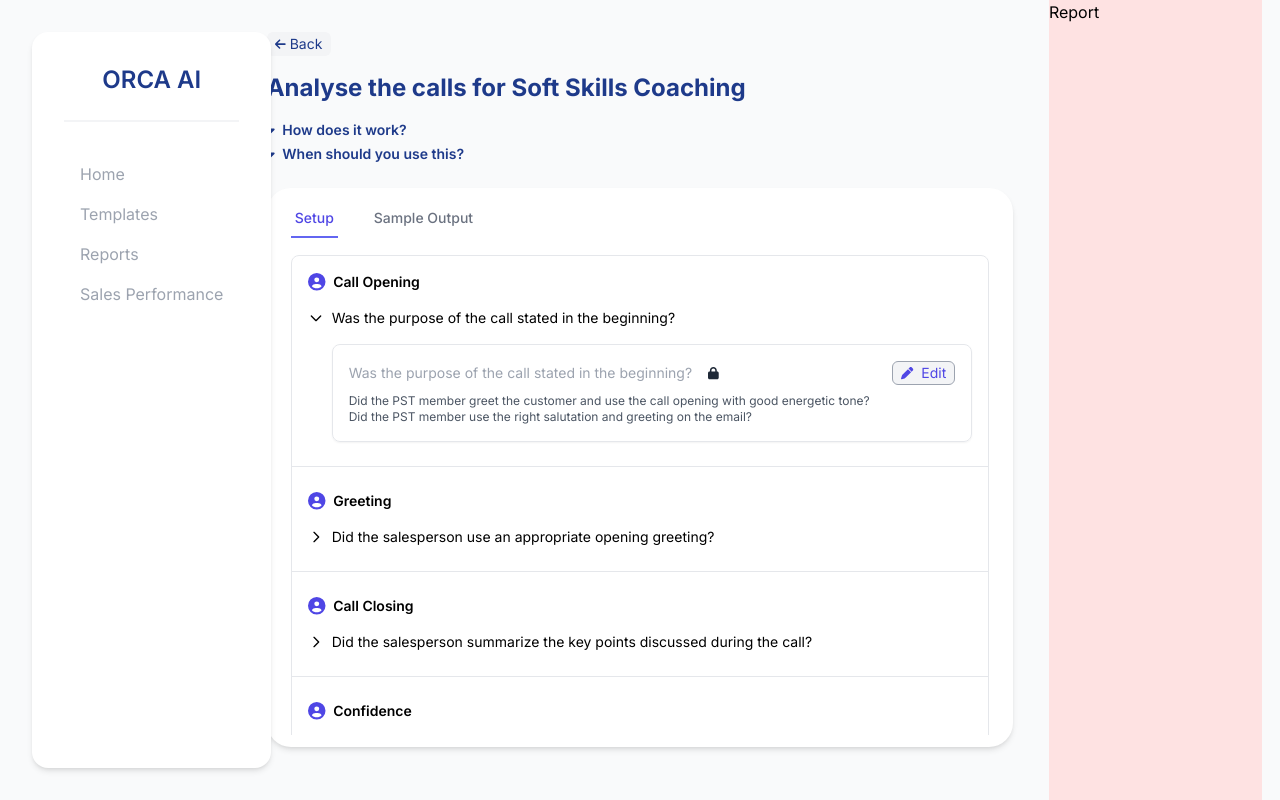
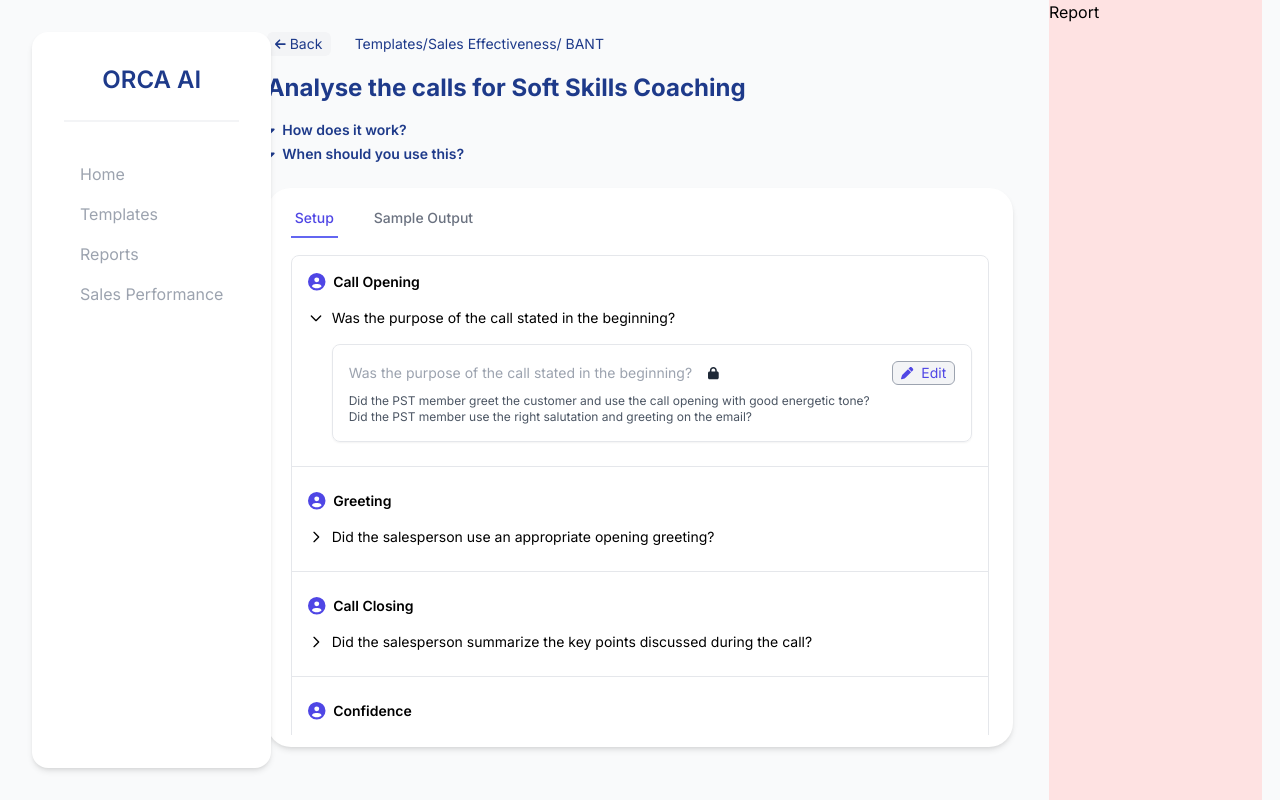
Before and after one commit to Aayushi-Agrwal/Orca.ai-assignment, a Next.js app: page / in a window 1280 px wide. Built offline with nearby package versions, Linux system fonts and the light colour scheme.

Commit message:
feat: add path

```diff
--- a/app/_components/Back.tsx
+++ b/app/_components/Back.tsx
@@ -3,8 +3,11 @@ import { FontAwesomeIcon } from "@fortawesome/react-fontawesome";
 
 function BackButton() {
   return (
-    <div className="h-6 w-16 text-sm flex  gap-1 items-center justify-center rounded-md bg-gray-100 text-blue-900 cursor-default hover:bg-gray-200 transition-all">
-      <FontAwesomeIcon icon={faArrowLeft} size="sm" /> Back
+    <div className="flex text-sm text-blue-900 items-center gap-6">
+      <div className="h-6 w-16  flex gap-1 items-center justify-center rounded-md bg-gray-100  cursor-default hover:bg-gray-200 transition-all">
+        <FontAwesomeIcon icon={faArrowLeft} size="sm" /> Back
+      </div>
+      <p>Templates/Sales Effectiveness/ BANT</p>
     </div>
   );
 }
```
